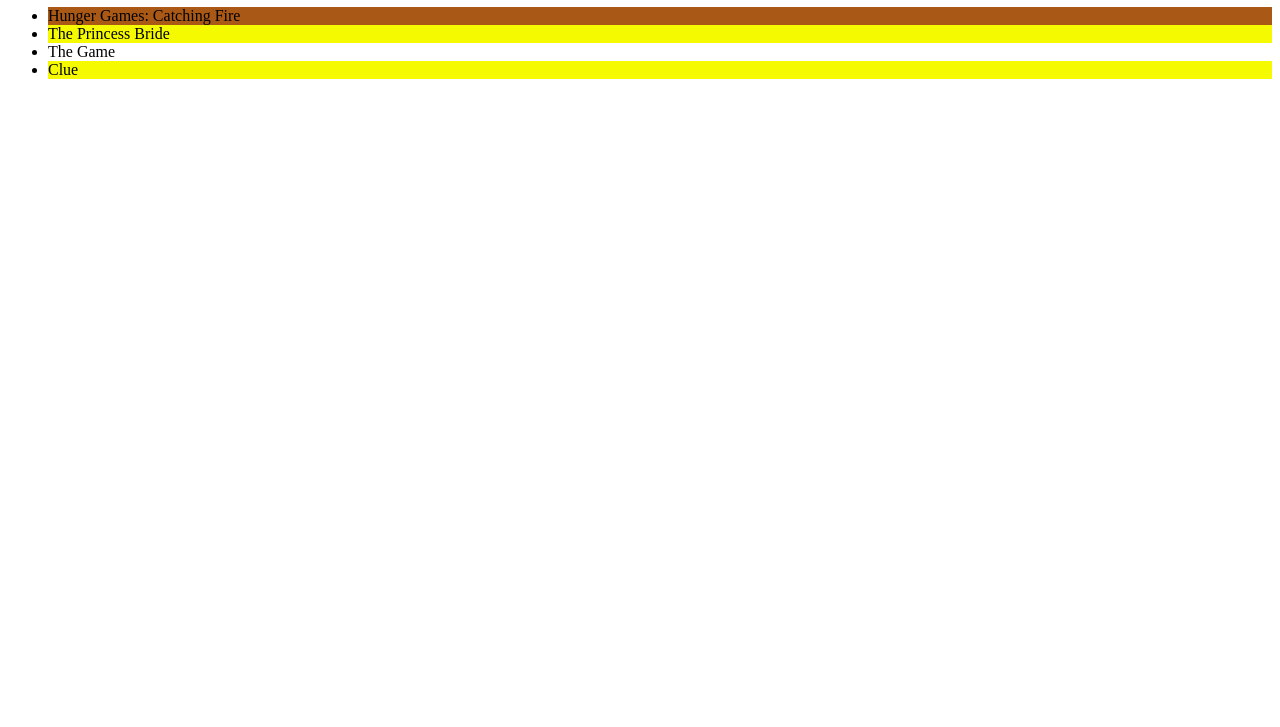
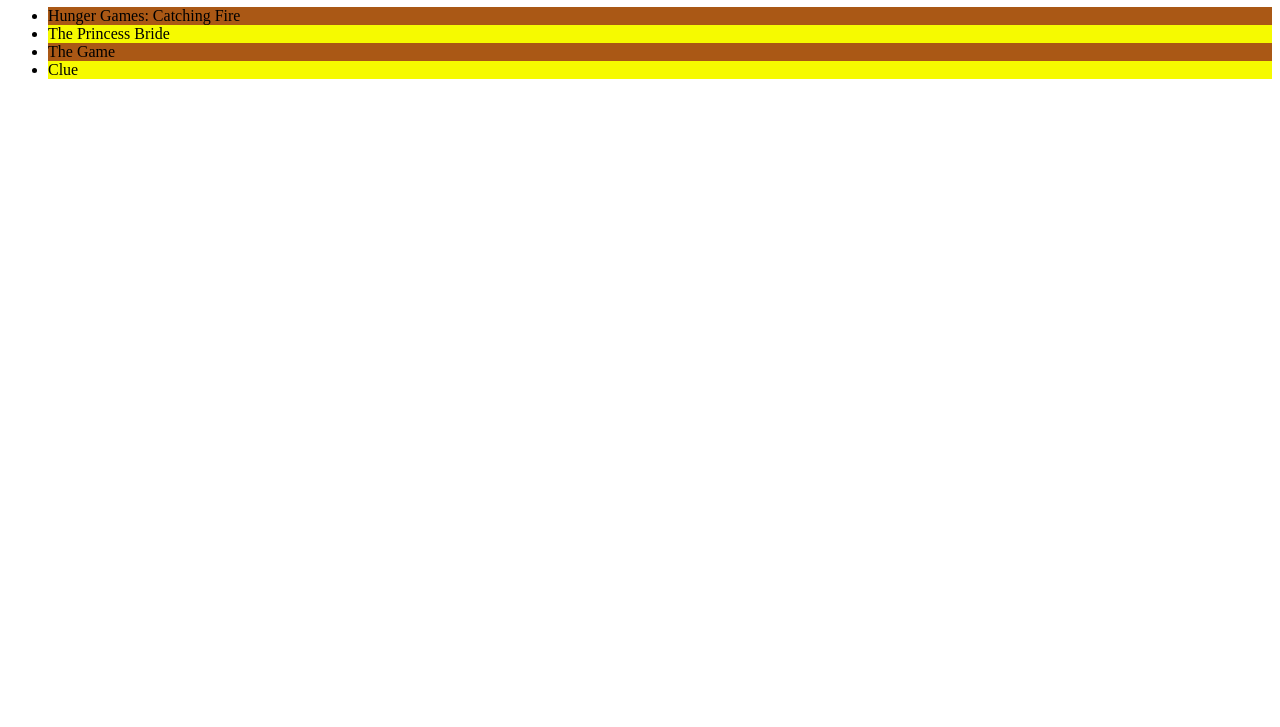
Before and after one commit to mypasswordispoopypoopybumbum0/0-1-Practice-B, a plain HTML site: page index.html in a window 1280 px wide. Shown: the part 73-800 px from the top of the page. Drawn offline with Linux system fonts and the light colour scheme.

Commit message:
i did it im done i just need to do the name

```diff
--- a/index.html
+++ b/index.html
@@ -8,7 +8,7 @@
   <style>
     .mov1{ background-color: rgb(170, 88, 21)}
     .mov2{ background-color: rgb(246, 250, 0)}
-    .mov3{ background-color: rbg (170, 88, 21)}
+    .mov3{ background-color:  rgb(170, 88, 21)}
     .mov4{ background-color: rgb(246, 250, 0)}
   </style>
 </head>
@@ -26,3 +26,4 @@
 </body>
 
 </html>
+<settings class="json"></settings>
```
